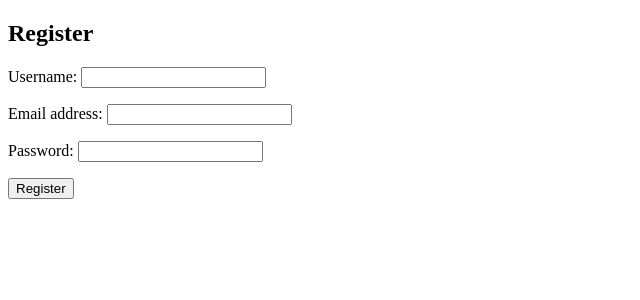
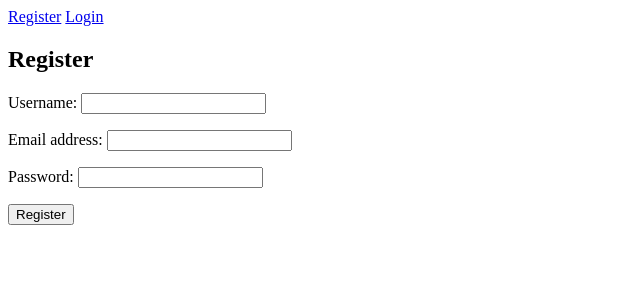
Before and after one commit to Maks-Siglov/Postly, a Django app: page /register/ in a window 1280 px wide. Shown: the top 300 px of the page, without its empty margins (0-640 px from the left). Run offline with Django 5.2, Linux system fonts and the light colour scheme.

Commit message:
Base html header added

```diff
--- a/mysite/djangogramm/templates/djangogramm/base.html
+++ b/mysite/djangogramm/templates/djangogramm/base.html
@@ -8,6 +8,19 @@
     <title>{% block title %}{% endblock %}</title>
 </head>
 <body>
+
+<header>
+    {% if user.is_authenticated %}
+        <a href="{% url 'profile' user.username %}">Profile</a>
+        <a href="{% url 'post_list' %}">Post list</a>
+        <a href="{% url 'user_posts' user.username %}">My posts</a>
+    {% else %}
+        <a href="{% url 'register' %}">Register</a>
+        <a href="{% url 'login' %}">Login</a>
+    {% endif %}
+</header>
+
 {% block content %}{% endblock %}
+
 </body>
 </html>
```
